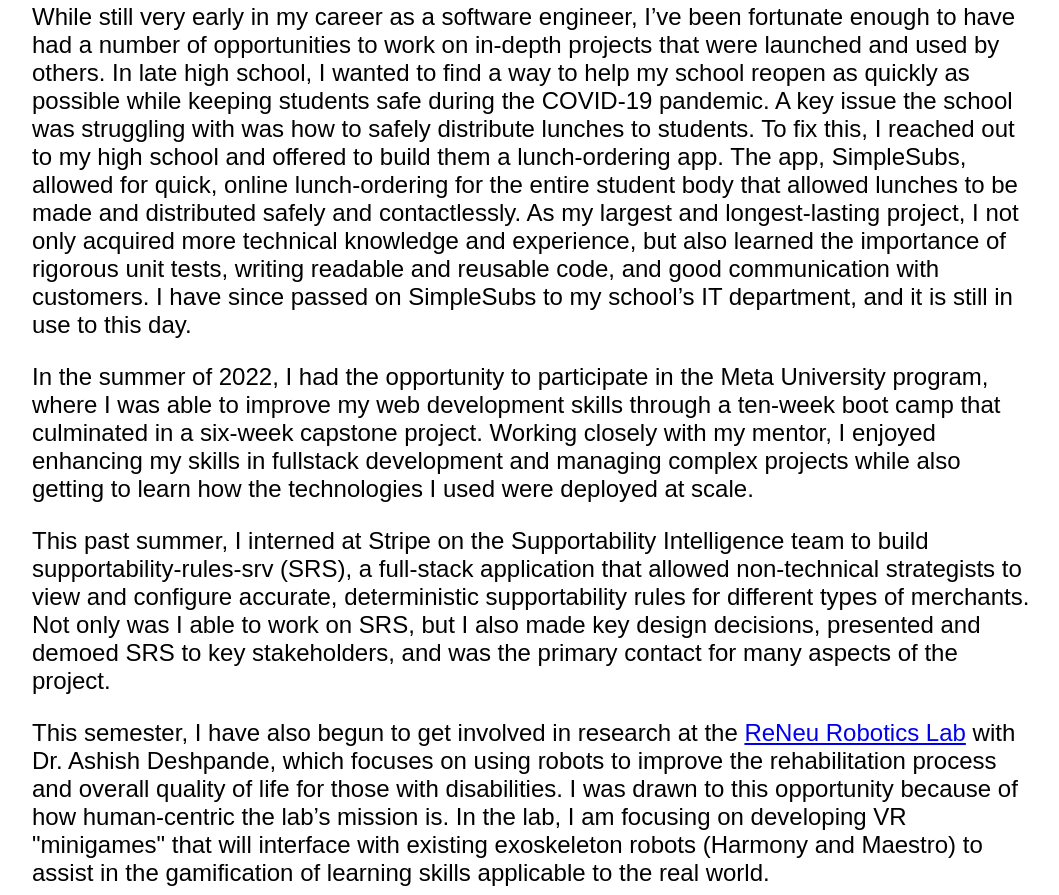
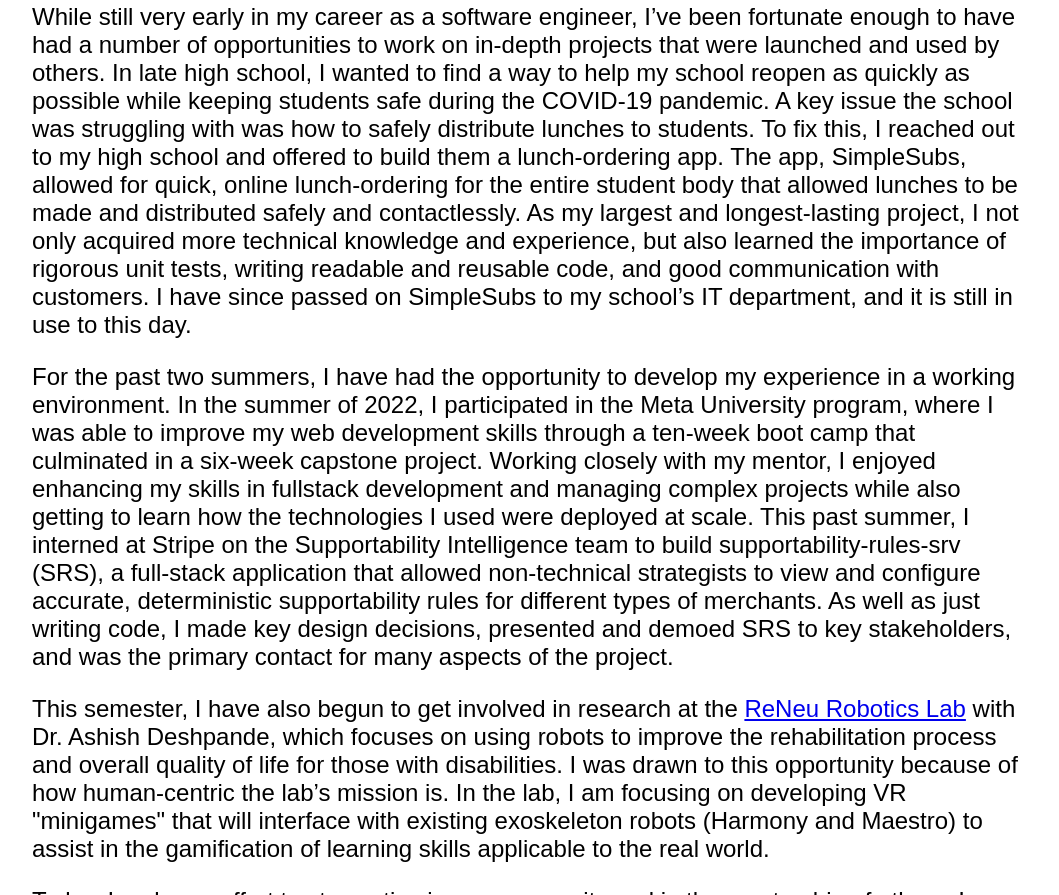
Before and after one commit to Creampelt/portfolio-website, a Gatsby site: page /about in a window 1280 px wide. Shown: the part 1387-2282 px from the top of the page, without its empty margins (108-1167 px from the left). Built offline with nearby package versions, Linux system fonts and the light colour scheme; Gatsby itself is replaced by a stand-in of ours.

Commit message:
Update about section

```diff
--- a/src/pages/about.tsx
+++ b/src/pages/about.tsx
@@ -47,8 +47,8 @@
         <motion.p {...ItemProps}>
           Hi! My name is Emily, and I'm currently a junior in the Turing Scholars Honors Program in Computer Science
           with a minor in robotics at UT Austin. I have developed skills in Typescript, Python, Ruby, C++, and Java as
-          well as in building full-stack applications using tools such as React, Firebase, and GraphQL. If you have the
-          time, I'd encourage you to look at my <a target="_blank" href={RESUME}>resume</a> or
+          well as in using tools such as React, Firebase, GraphQL, and ROS. If you have the time, I'd encourage you to
+          look at my <a target="_blank" href={RESUME}>resume</a> or
           my <a target="_blank" href="https://github.com/Creampelt">Github</a>, where you can better understand the
           projects I’ve worked on so far.
         </motion.p>
@@ -76,17 +76,15 @@
           to my school’s IT department, and it is still in use to this day.
         </motion.p>
         <motion.p {...ItemProps}>
-          In the summer of 2022, I had the opportunity to participate in the Meta University program, where I was able
-          to improve my web development skills through a ten-week boot camp that culminated in a six-week capstone
-          project. Working closely with my mentor, I enjoyed enhancing my skills in fullstack development and managing
-          complex projects while also getting to learn how the technologies I used were deployed at scale.
-        </motion.p>
-        <motion.p {...ItemProps}>
-          This past summer, I interned at Stripe on the Supportability Intelligence team to build
-          supportability-rules-srv (SRS), a full-stack application that allowed non-technical strategists to view and
-          configure accurate, deterministic supportability rules for different types of merchants. Not only was I able
-          to work on SRS, but I also made key design decisions, presented and demoed SRS to key stakeholders, and was
-          the primary contact for many aspects of the project.
+          For the past two summers, I have had the opportunity to develop my experience in a working environment. In the
+          summer of 2022, I participated in the Meta University program, where I was able to improve my web development
+          skills through a ten-week boot camp that culminated in a six-week capstone project. Working closely with my
+          mentor, I enjoyed enhancing my skills in fullstack development and managing complex projects while also
+          getting to learn how the technologies I used were deployed at scale. This past summer, I interned at Stripe on
+          the Supportability Intelligence team to build supportability-rules-srv (SRS), a full-stack application that
+          allowed non-technical strategists to view and configure accurate, deterministic supportability rules for
+          different types of merchants. As well as just writing code, I made key design decisions, presented and demoed
+          SRS to key stakeholders, and was the primary contact for many aspects of the project.
         </motion.p>
         <motion.p {...ItemProps}>
           This semester, I have also begun to get involved in research at
```
Also changed, not shown: 1 other file.
